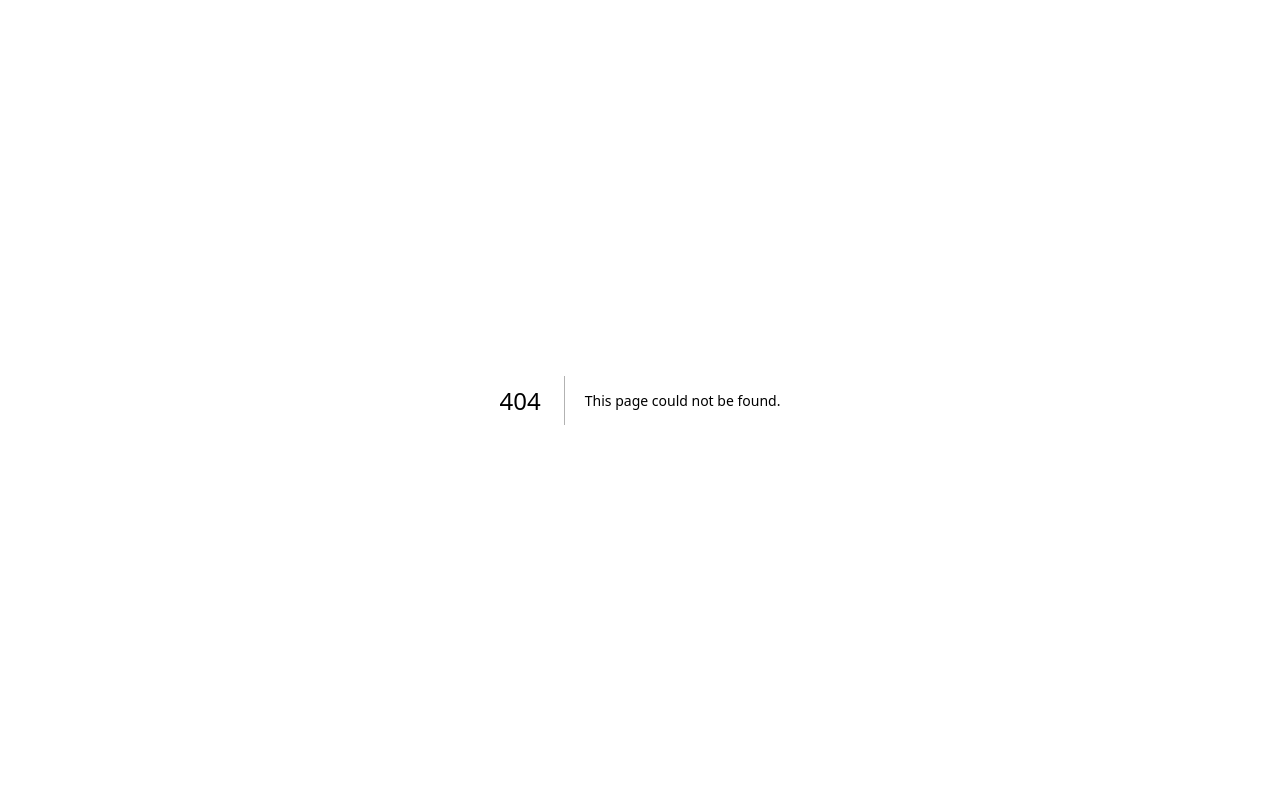
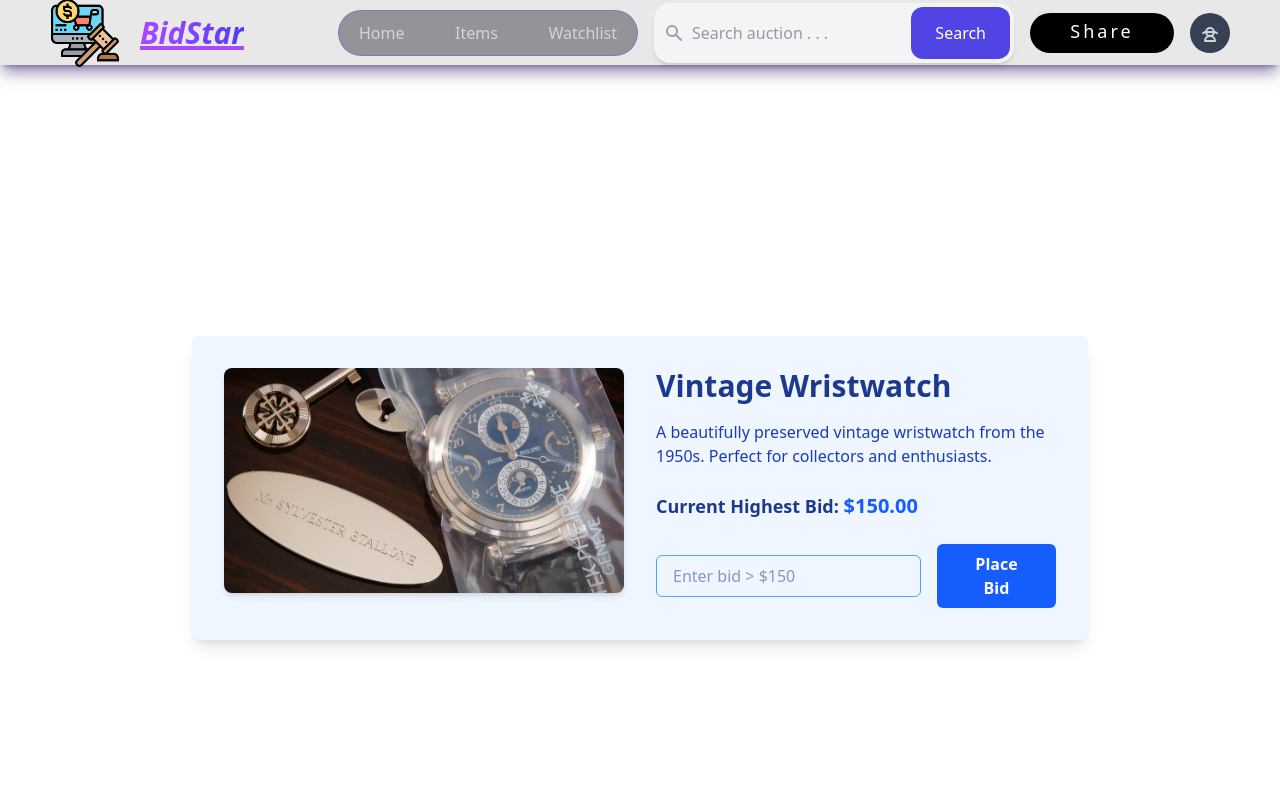
Before and after one commit to Subhasish18/OnlineBidding, a Next.js app in the folder frontend/: page /items in a window 1280 px wide. Before the commit this address had no page. Shown: the top 800 px of the page. Built offline with nearby package versions, Linux system fonts and the light colour scheme.

Commit message:
sign in sign up and items linked

```diff
--- /dev/null
+++ b/frontend/app/items/page.tsx
@@ -0,0 +1,16 @@
+import React from 'react'
+import Items from '@/components/main/Items'
+import Navbar from '@/components/main/Navbar'
+import Footer from '@/components/main/Footer'
+
+const page = () => {
+  return (
+    <div>
+    <Navbar />
+    <Items />
+    <Footer />
+    </div>
+  )
+}
+
+export default page
--- a/frontend/app/login/page.tsx
+++ b/frontend/app/login/page.tsx
@@ -3,34 +3,55 @@
 import React from 'react';
 import Navbar from '../../components/main/Navbar';
 import Footer from '../../components/main/Footer';
+import Link from 'next/link';
 
-const login = () => {
+const Login = () => {
   return (
     <section className="relative py-12 md:py-22 overflow-hidden">
       <Navbar />
-    <div className="flex flex-col items-center justify-center h-screen">
-
+      <div className="flex flex-col items-center justify-center min-h-screen px-4">
         <div className="w-full max-w-md bg-white rounded-lg shadow-md p-6">
           <h2 className="text-2xl font-bold text-gray-900 mb-4">Login</h2>
           <form className="flex flex-col">
-          <input type="email" className="bg-gray-100 text-gray-900 border-0 rounded-md p-2 mb-4 focus:bg-gray-200 focus:outline-none focus:ring-1 focus:ring-blue-500 transition ease-in-out duration-150" placeholder="Email address" />
-          <input type="password" className="bg-gray-100 text-gray-900 border-0 rounded-md p-2 mb-4 focus:bg-gray-200 focus:outline-none focus:ring-1 focus:ring-blue-500 transition ease-in-out duration-150" placeholder="Password" />
-          <div className="flex items-center justify-between flex-wrap">
-            <label htmlFor="remember-me" className="text-sm text-gray-900 cursor-pointer">
+            <input
+              type="email"
+              className="bg-gray-100 text-gray-900 border-0 rounded-md p-2 mb-4 focus:bg-gray-200 focus:outline-none focus:ring-1 focus:ring-blue-500 transition"
+              placeholder="Email address"
+              required
+            />
+            <input
+              type="password"
+              className="bg-gray-100 text-gray-900 border-0 rounded-md p-2 mb-4 focus:bg-gray-200 focus:outline-none focus:ring-1 focus:ring-blue-500 transition"
+              placeholder="Password"
+              required
+            />
+            <div className="flex items-center justify-between flex-wrap text-sm mb-2">
+              <label htmlFor="remember-me" className="text-gray-900 cursor-pointer">
                 <input type="checkbox" id="remember-me" className="mr-2" />
                 Remember me
               </label>
-            <a href="#" className="text-sm text-blue-500 hover:underline mb-0.5">Forgot password?</a>
-            <p className="text-gray-900 mt-4"> Don't have an account? <a href="#" className="text-sm text-blue-500 -200 hover:underline mt-4">Signup</a></p>
+              <a href="#" className="text-blue-500 hover:underline">Forgot password?</a>
             </div>
-          <button type="submit" className="bg-gradient-to-r from-indigo-500 to-blue-500 text-white font-bold py-2 px-4 rounded-md mt-4 hover:bg-indigo-600 hover:to-blue-600 transition ease-in-out duration-150">Login</button>
+
+            <button
+              type="submit"
+              className="bg-gradient-to-r from-indigo-500 to-blue-500 text-white font-bold py-2 px-4 rounded-md mt-2 hover:from-indigo-600 hover:to-blue-600 transition"
+            >
+              Login
+            </button>
+
+            <p className="text-gray-900 mt-4 text-sm text-center">
+              Don't have an account?
+              <Link href="/register" className="text-blue-500 hover:underline ml-1">
+                Sign up
+              </Link>
+            </p>
           </form>
         </div>
         <Footer />
       </div>
     </section>
+  );
+};
 
-  );
-}
-
-export default login;
+export default Login;
--- a/frontend/app/page.tsx
+++ b/frontend/app/page.tsx
@@ -5,6 +5,7 @@
 import Navbar from "@/components/main/Navbar";
 import Working from "@/components/main/Working";
 import Mail from "@/components/main/Mail";
+
 
 export default function Home() {
   return (
--- /dev/null
+++ b/frontend/app/register/page.tsx
@@ -0,0 +1,91 @@
+"use client";
+
+import React, { useState, FormEvent } from "react";
+import Navbar from "../../components/main/Navbar";
+import Footer from "../../components/main/Footer";
+import Link from "next/link";
+
+export default function Example() {
+    return (
+      <>
+        <Navbar />
+        <div className="flex min-h-full flex-1 flex-col justify-center px-6 py-14 lg:px-8">
+            <h2 className="mt-6 text-center text-2xl/9 font-bold tracking-tight text-gray-900">
+              Sign up and get started
+            </h2>
+          </div>
+
+          <div className="sm:mx-auto sm:w-full sm:max-w-sm">
+            <form action="#" method="POST" className="space-y-4">
+            <div>
+                <label htmlFor="name" className="block text-sm/6 font-medium text-gray-900">
+                  Name
+                </label>
+                <div className="mt-2">
+                  <input
+                    id="name"
+                    name="name"
+                    type="text"
+                    required
+                    placeholder="Full Name"
+                    autoComplete="name"
+                    className="block w-full rounded-md bg-white px-3 py-1.5 text-base text-gray-900 outline-1 -outline-offset-1 outline-gray-300 placeholder:text-gray-400 focus:outline-2 focus:-outline-offset-2 focus:outline-indigo-600 sm:text-sm/6"
+                  />
+                </div>
+              </div>
+              <div>
+                <label htmlFor="email" className="block text-sm/6 font-medium text-gray-900">
+                  Email address
+                </label>
+                <div className="mt-2">
+                  <input
+                    id="email"
+                    name="email"
+                    type="email"
+                    placeholder="Email address"
+                    required
+                    autoComplete="email"
+                    className="block w-full rounded-md bg-white px-3 py-1.5 text-base text-gray-900 outline-1 -outline-offset-1 outline-gray-300 placeholder:text-gray-400 focus:outline-2 focus:-outline-offset-2 focus:outline-indigo-600 sm:text-sm/6"
+                  />
+                </div>
+              </div>
+
+              <div>
+                <div className="flex items-center justify-between">
+                  <label htmlFor="password" className="block text-sm/6 font-medium text-gray-900">
+                    Password
+                  </label>
+                </div>
+                <div className="mt-2">
+                  <input
+                    id="password"
+                    name="password"
+                    type="password"
+                    placeholder="Password"
+                    required
+                    autoComplete="current-password"
+                    className="block w-full rounded-md bg-white px-3 py-1.5 text-base text-gray-900 outline-1 -outline-offset-1 outline-gray-300 placeholder:text-gray-400 focus:outline-2 focus:-outline-offset-2 focus:outline-indigo-600 sm:text-sm/6"
+                  />
+                </div>
+              </div>
+
+              <div>
+                <button
+                  type="submit"
+                  className="flex w-full justify-center rounded-md bg-indigo-600 px-3 py-2 text-sm/6 font-semibold text-white shadow-xs hover:bg-indigo-500 focus-visible:outline-2 focus-visible:outline-offset-2 focus-visible:outline-indigo-600"
+                >
+                  Sign up
+                </button>
+                <p className="text-gray-900 mt-4 text-sm text-center">
+                    Already have an account?
+                    <Link href="/login" className="text-blue-500 hover:underline ml-1">
+                        Sign in
+                    </Link>
+                </p>
+              </div>
+            </form>
+          </div>
+        <Footer />
+      </>
+    )
+  }
--- /dev/null
+++ b/frontend/components/main/Items.tsx
@@ -0,0 +1,117 @@
+"use client";
+
+import { useState } from 'react';
+import { motion } from 'framer-motion';
+
+interface ItemPageProps {
+  imageUrl?: string;
+}
+
+export default function ItemPage({ imageUrl }: ItemPageProps) {
+  const [bidAmount, setBidAmount] = useState('');
+  const [message, setMessage] = useState('');
+  const currentHighestBid = 150;
+  const defaultImageUrl = "/w1.jpg";
+  const itemImage = imageUrl || defaultImageUrl;
+
+  const handleBidChange = (e: React.ChangeEvent<HTMLInputElement>) => {
+    const value = e.target.value;
+    const bidNumber = parseFloat(value);
+
+    if (value === '' || bidNumber > currentHighestBid) {
+      setMessage('');
+    } else {
+      setMessage(`Your bid must be a number greater than $${currentHighestBid}`);
+    }
+
+    setBidAmount(value);
+  };
+
+  const handleBidSubmit = (e: React.FormEvent<HTMLFormElement>) => {
+    e.preventDefault();
+    const bidNumber = Math.round(parseFloat(bidAmount) * 100) / 100;
+    if (isNaN(bidNumber) || bidNumber <= currentHighestBid) {
+      setMessage(`Your bid must be a number greater than $${currentHighestBid}`);
+    } else {
+      setMessage(`Bid of $${bidNumber.toFixed(2)} placed successfully!`);
+      setBidAmount('');
+    }
+  };
+
+  return (
+    <section id="items" className="relative py-12 md:py-22 overflow-hidden">
+    <motion.div
+      initial={{ opacity: 0, y: 20 }}
+      animate={{ opacity: 1, y: 0 }}
+      transition={{ duration: 0.6, ease: 'easeOut' }}
+      className="min-h-screen bg-white text-blue-900 flex items-center justify-center p-4"
+    >
+      <div className="max-w-4xl w-full bg-blue-50 rounded-lg shadow-lg p-8 flex flex-col md:flex-row gap-8">
+
+        <motion.div
+          className="flex-1"
+          initial={{ scale: 0.95 }}
+          animate={{ scale: 1 }}
+          transition={{ duration: 0.5, ease: 'easeOut' }}
+        >
+          <img
+            src={itemImage}
+            alt="Auction Item"
+            className="rounded-lg w-full object-cover shadow-md"
+          />
+        </motion.div>
+
+        <motion.div
+          className="flex-1 flex flex-col justify-between"
+          initial={{ opacity: 0 }}
+          animate={{ opacity: 1 }}
+          transition={{ delay: 0.5, duration: 0.6 }}
+        >
+          <div>
+            <h1 className="text-3xl font-bold mb-4">Vintage Wristwatch</h1>
+            <p className="mb-6 text-blue-800">
+              A beautifully preserved vintage wristwatch from the 1950s. Perfect for collectors and enthusiasts.
+            </p>
+            <div className="mb-6">
+              <span className="text-lg font-semibold">Current Highest Bid: </span>
+              <span className="text-xl font-bold text-blue-600">${currentHighestBid.toFixed(2)}</span>
+            </div>
+          </div>
+
+          <form onSubmit={handleBidSubmit} className="flex flex-col sm:flex-row items-center gap-4">
+            <input
+              type="number"
+              step="0.01"
+              placeholder={`Enter bid > $${currentHighestBid}`}
+              value={bidAmount}
+              onChange={handleBidChange}
+              className="rounded-md border border-blue-400 px-4 py-2 w-full sm:w-auto text-blue-900 focus:outline-none focus:ring-2 focus:ring-blue-500"
+              min={currentHighestBid + 0.01}
+              aria-label="Enter your bid amount"
+            />
+            <motion.button
+              type="submit"
+              whileTap={{ scale: 0.95 }}
+              className="bg-blue-600 hover:bg-blue-700 focus:ring-4 focus:ring-blue-300 text-white font-semibold rounded-md px-6 py-2 transition"
+              aria-label="Place your bid"
+            >
+              Place Bid
+            </motion.button>
+          </form>
+          {message && (
+            <motion.p
+              initial={{ opacity: 0 }}
+              animate={{ opacity: 1 }}
+              className={`mt-4 text-sm font-medium ${
+                message.includes('successfully') ? 'text-green-600' : 'text-red-600'
+              }`}
+            >
+              {message}
+            </motion.p>
+          )}
+        </motion.div>
+      </div>
+    </motion.div>
+    </section>
+  );
+}
--- a/frontend/components/main/Navbar.tsx
+++ b/frontend/components/main/Navbar.tsx
@@ -32,7 +32,7 @@
         <div className="flex items-center justify-between gap-4">
           <div className="hidden md:flex items-center justify-between w-[300px] h-auto border border-[#7042f861] bg-[#0300145e] px-[20px] py-[10px] rounded-full text-gray-300">
             <Link href="/" passHref className="cursor-pointer">Home</Link>
-            <a href="#items" className="cursor-pointer">Items</a>
+            <Link href="/items" passHref className="cursor-pointer">Items</Link>
             <a href="#watchlist" className="cursor-pointer">Watchlist</a>
           </div>
 
--- a/frontend/package.json
+++ b/frontend/package.json
@@ -11,6 +11,7 @@
   "dependencies": {
     "@emotion/react": "^11.14.0",
     "@emotion/styled": "^11.14.0",
+    "@heroui/react": "^2.7.8",
     "@mui/material": "^7.0.2",
     "@radix-ui/react-slot": "^1.2.0",
     "@tabler/icons-react": "^3.31.0",
```
Also changed, not shown: frontend/public/w1.jpg (added), 1 other file (tests, documents, lock files or other folders). Lines whose indentation alone changed are shown as unchanged.
